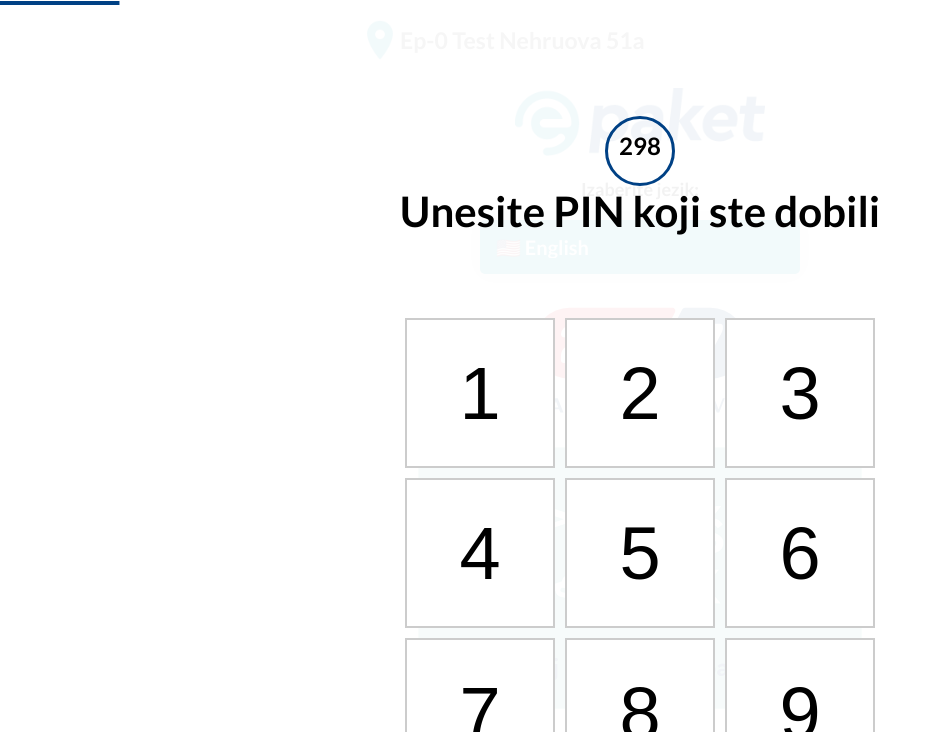
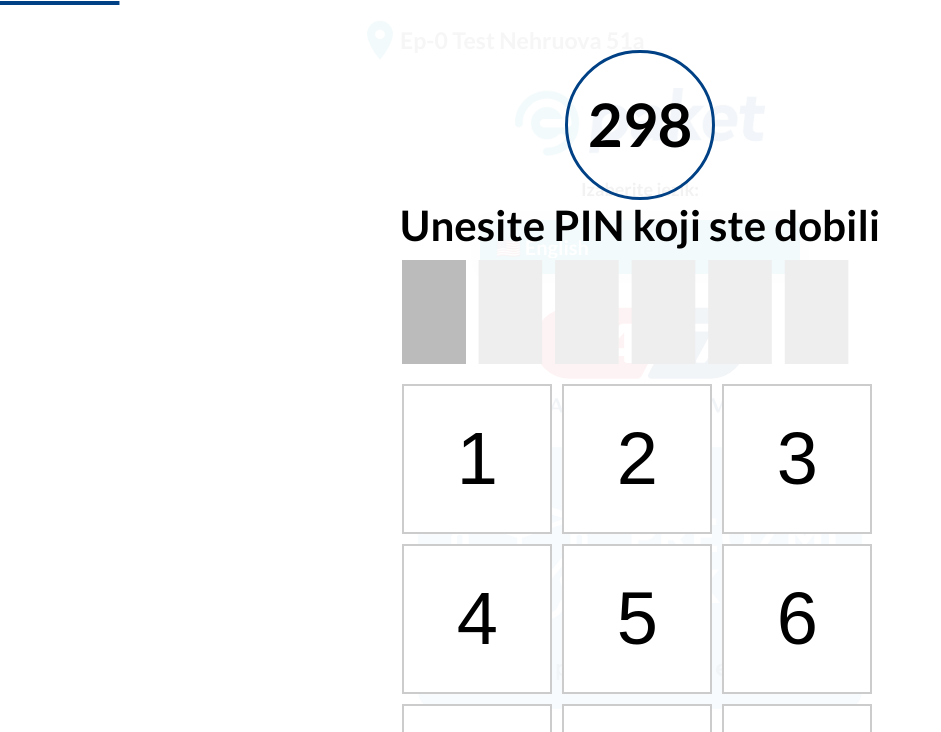
Before and after one commit to josama-eng/epaketomat, a plain HTML site: page index.html in a window 1280 px wide. Both pictures are taken after a click on the element 640 px from the left and 579 px from the top of the page. Shown: the top 732 px of the page, without its empty margins (0-941 px from the left). Drawn offline with Linux system fonts and the light colour scheme.

Commit message:
jovana careeeeeeeeeeeeeee

```diff
--- a/index.html
+++ b/index.html
@@ -1,5 +1,6 @@
 <!DOCTYPE html>
 <html lang="en">
+
 <head>
   <meta charset="UTF-8" />
   <meta name="viewport" content="width=device-width, initial-scale=1.0" />
@@ -7,6 +8,7 @@
   <link rel="stylesheet" href="libs/sweetalert2.css" />
   <link rel="stylesheet" href="main.css" />
 </head>
+
 <body>
   <div class="container">
     <div class="header">
@@ -33,12 +35,12 @@
         </div>
       </div>
       <div class="buttons">
-          <div class="btn send" onclick="openPinOverlay()">
+        <!-- Mesto za "Preuzmi paket" sliku -->
+        <div class="btn receive" onclick="openPinOverlay()">
+          <img src="images/preuzmi-paket.png" alt="" />
+        </div>
+        <div class="btn send" onclick="takePackage()">
           <img src="images/posalji-paket.png" alt="" />
-          </div>
-          <!-- Mesto za "Preuzmi paket" sliku -->
-          <div class="btn receive" onclick="takePackage()">
-            <img src="images/preuzmi-paket.png" alt="" />
         </div>
       </div>
     </div>
@@ -87,8 +89,17 @@
       <div class="progres-bar" id="progres-bar"></div>
       <div id="timer">30</div>
       <div id="pin-message">Unesite PIN koji ste dobili</div>
-        <div id="entered-pin"></div>
+      <!-- sta radis -->
+      <div class="input-num-keypad-wrap" style="    display: flex  ;
+          flex-direction: column;
+          align-content: flex-start;
+          flex-wrap: wrap;">
+        <div class="input-number">
 
+          <input type="text" id="entered-pin" autocomplete="one-time-code" inputmode="numeric" maxlength="6"
+            pattern="\d{6}" style="text-align: left">
+
+        </div>
         <div class="keypad">
           <button onclick="enterDigit(1)">1</button>
           <button onclick="enterDigit(2)">2</button>
@@ -99,9 +110,30 @@
           <button onclick="enterDigit(7)">7</button>
           <button onclick="enterDigit(8)">8</button>
           <button onclick="enterDigit(9)">9</button>
-            <button onclick="deleteDigit()" style="font-size: 64px; background-color: red; color: white;">&lt;&lt;</button>
+          <button onclick="deleteDigit()" style="font-size: 37px;
+              padding: 23px;
+              background-color: red;
+              color: white;
+              border: none;
+              display: flex
+          ;
+              align-items: center;
+              gap: 10px;
+              cursor: pointer;
+              flex-direction: column;">
+            <span style="color: white;">❌</span>
+            <!-- treba ikona -->
+            Obriši</button>
           <button onclick="enterDigit(0)">0</button>
-            <button onclick="submitPin()" style="font-size: 44px; background-color: green; color: white;">Potvrdi</button>
+          <button onclick="submitPin()"
+            style="font-size: 30px; padding: 2px; background-color: green; color: white; border: none;display: flex; align-items: center; gap: 10px; cursor: pointer;">
+            ✔
+            Potvrdi
+
+            <!-- treba ikona -->
+          </button>
+        </div>
+
       </div>
 
       <!-- <button id="close-btn" onclick="closeOverlay()">Zatvori</button> -->
@@ -112,4 +144,5 @@
   <script src="libs/sweetalert2.js"></script>
   <script src="main.js"></script>
 </body>
+
 </html>
--- a/main.css
+++ b/main.css
@@ -214,6 +214,9 @@ body {
 }
 
 #pin-overlay {
+    display: flex;
+  justify-content: space-between;
+    width: 100%;
   display: none;
   position: absolute;
   width: 100%;
@@ -225,7 +228,45 @@ body {
   justify-content: center;
   text-align: center;
 }
+:where([autocomplete=one-time-code]) {
 
+  --otp-digits: 6;
+  --otp-ls: 2ch;
+  --otp-gap: 1.25;
+
+  /* private consts */
+  --_otp-bgsz: calc(var(--otp-ls) + 1ch);
+  --_otp-digit: 0;
+
+  all: unset;
+  background:
+  linear-gradient(90deg,
+    var(--otp-bg, #BBB) calc(var(--otp-gap) * var(--otp-ls)),
+    transparent 0),
+    linear-gradient(90deg,
+    var(--otp-bg, #EEE) calc(var(--otp-gap) * var(--otp-ls)),
+    transparent 0
+  );
+  background-position: calc(var(--_otp-digit) * var(--_otp-bgsz)) 0, 0 0;
+  background-repeat: no-repeat, repeat-x;
+  background-size: var(--_otp-bgsz) 100%;
+  caret-color: var(--otp-cc, #222);
+  caret-shape: block;
+  clip-path: inset(0% calc(var(--otp-ls) / 2) 0% 0%);
+  font-size: var(--otp-fz, 2.5em);
+  inline-size: calc(var(--otp-digits) * var(--_otp-bgsz));
+  letter-spacing: var(--otp-ls);
+  padding-block: var(--otp-pb, 1ch);
+  padding-inline-start: calc(((var(--otp-ls) - 1ch) / 2) * var(--otp-gap));
+}
+
+/* For this demo */
+label span {
+  display: block;
+  font-family: ui-sans-serif, system-ui, sans-serif;
+  font-weight: 500;
+  margin-block-end: 1ch;
+}
 .progres-bar {
   background-color: #004185;
   height: 4px;
@@ -236,12 +277,12 @@ body {
   top: 1px;
 }
 #timer {
-  font-size: 24px;
-  height: 70px;
-  width: 70px;
+  font-size: 60px;
+  height: 150px;
+  width: 150px;
   text-align: center;
   border-radius: 50%;
-  padding-top: 12px;
+  padding-top: 35px;
   border: 3px solid #004185;
   margin: 0 auto;
 }
--- a/main.js
+++ b/main.js
@@ -1,4 +1,5 @@
 
+const input = document.querySelector('[autocomplete=one-time-code');
 function showAlert() {
     Swal.fire ({
         title: 'Uspeh',
@@ -22,7 +23,8 @@ function openPinOverlay() {
 }
 
 function updatePinDisplay() {
-    document.getElementById("entered-pin").innerText = pin;
+    document.getElementById("entered-pin").value = pin;
+    input.style.setProperty('--_otp-digit', input.selectionStart)
 }
 
 function enterDigit(digit) {
@@ -109,3 +111,5 @@ function showSelection() {
         icon: 'success'
     });
 }
+
+input.addEventListener('input', () => input.style.setProperty('--_otp-digit', input.selectionStart));
```
Lines whose indentation alone changed are shown as unchanged.
